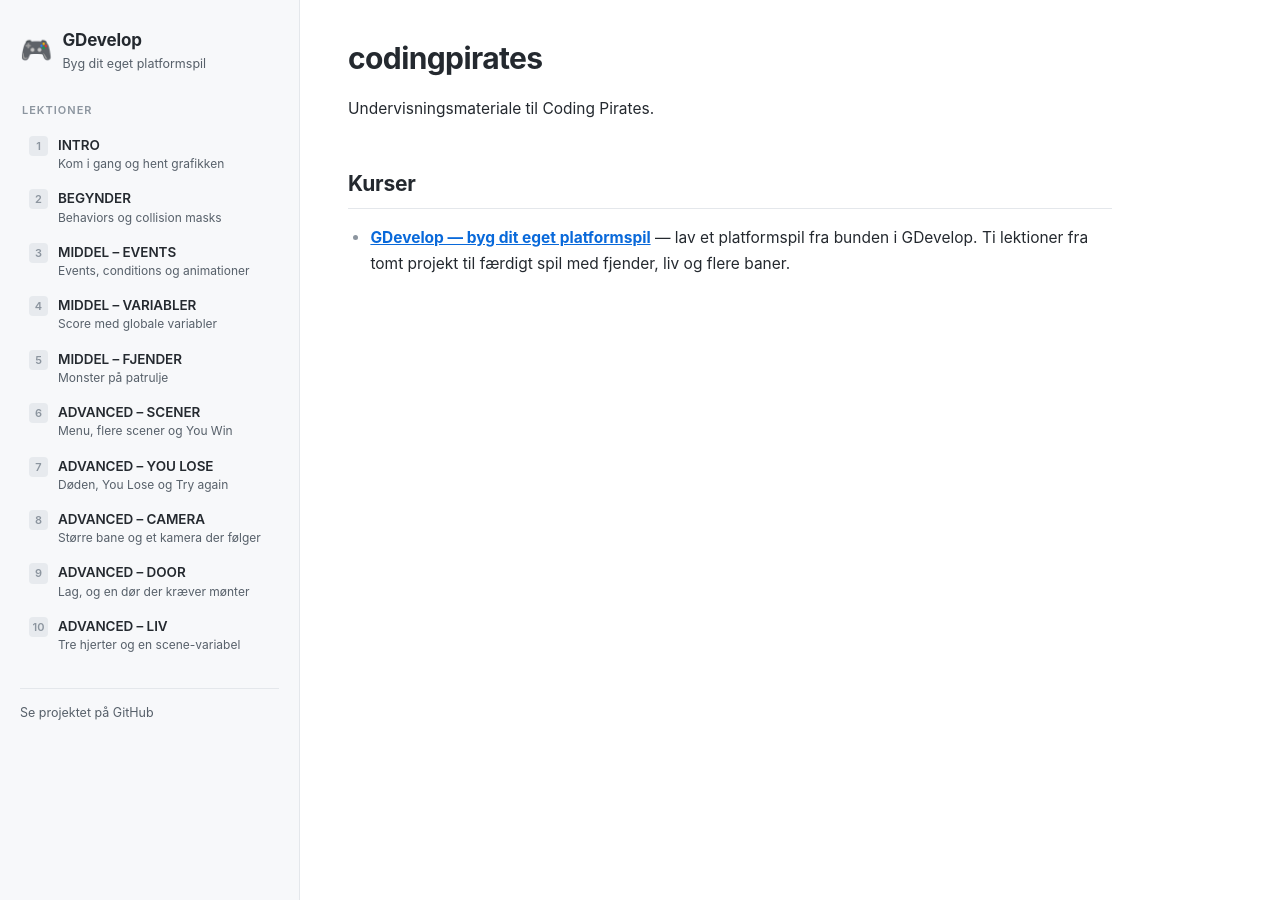
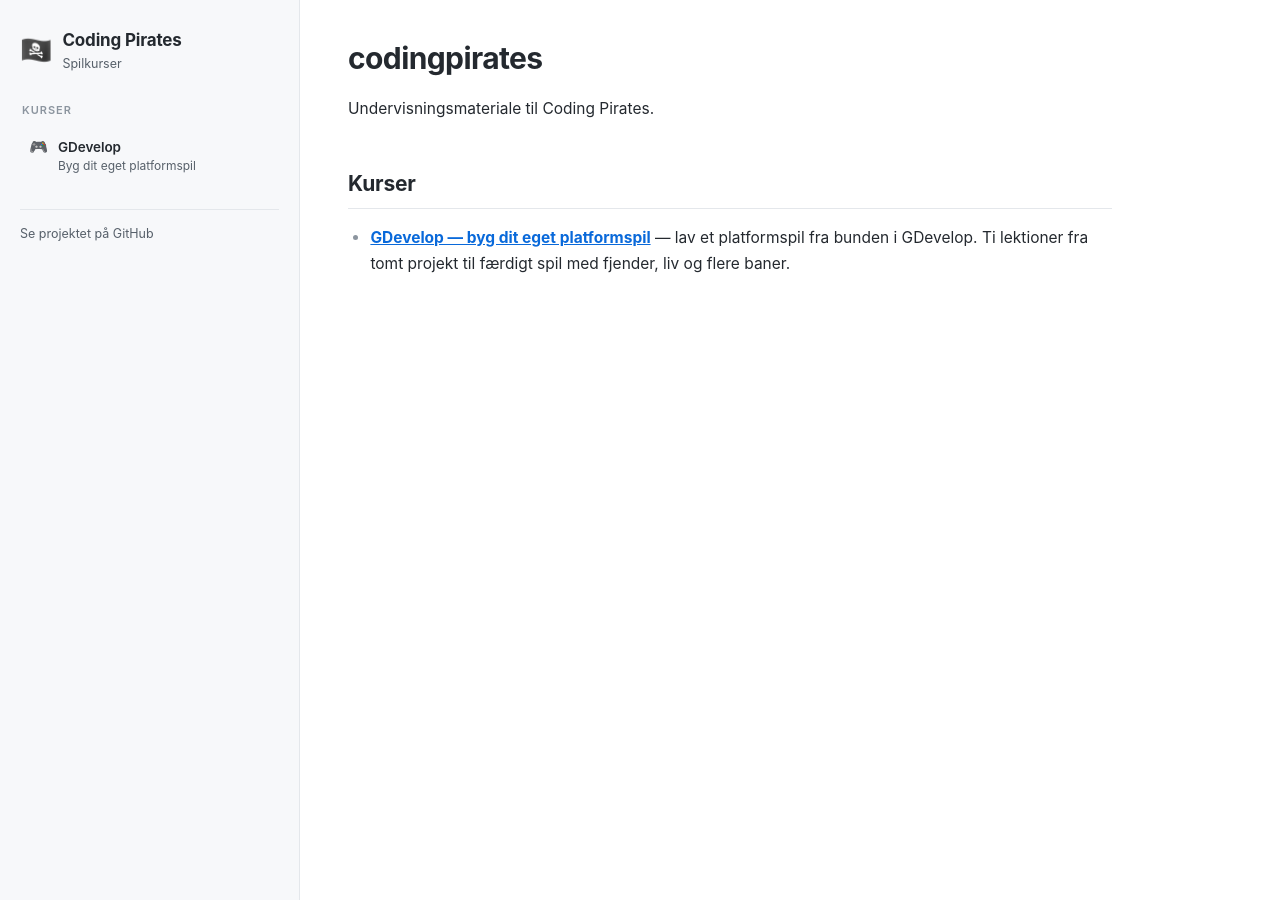
Before and after one commit to plolle/codingpirates, a Jekyll site: the page built from README.md, in a window 1280 px wide. Built offline with Jekyll 4.4.1, drawn with Linux system fonts in a browser that asks for light colours; our own code applies the rules of GitHub Pages for plain Markdown files.

Commit message:
Let the site hold several courses
The lesson list moves from _data/lessons.yml to _data/courses.yml, one
entry per course. The layout finds the current course from the first part
of the URL, so brand, menu and Forrige/Naeste come from that course. The
front page lists the courses instead.

Co-Authored-By: Claude Opus 5.5 <noreply@anthropic.com>

```diff
--- a/_config.yml
+++ b/_config.yml
@@ -1,5 +1,5 @@
-title: GDevelop — byg dit eget platformspil
-description: Spilkursus til Coding Pirates
+title: Coding Pirates – spilkurser
+description: Spilkurser til Coding Pirates
 lang: da
 
 url: https://plolle.github.io
--- /dev/null
+++ b/_data/courses.yml
@@ -0,0 +1,67 @@
+# Kurserne på sitet. dir er kursets mappe, og lessons er lektionerne i den
+# rækkefølge de skal tages.
+# ready: false gør punktet grået ud i menuen, indtil lektionen er skrevet.
+- dir: gdevelop
+  title: GDevelop
+  subtitle: Byg dit eget platformspil
+  icon: 🎮
+  lessons:
+    - num: 1
+      dir: 01-intro
+      title: INTRO
+      subtitle: Kom i gang og hent grafikken
+      ready: true
+
+    - num: 2
+      dir: 02-begynder
+      title: BEGYNDER
+      subtitle: Behaviors og collision masks
+      ready: true
+
+    - num: 3
+      dir: 03-middel-events
+      title: MIDDEL – EVENTS
+      subtitle: Events, conditions og animationer
+      ready: true
+
+    - num: 4
+      dir: 04-middel-variabler
+      title: MIDDEL – VARIABLER
+      subtitle: Score med globale variabler
+      ready: true
+
+    - num: 5
+      dir: 05-middel-fjender
+      title: MIDDEL – FJENDER
+      subtitle: Monster på patrulje
+      ready: true
+
+    - num: 6
+      dir: 06-advanced-scener
+      title: ADVANCED – SCENER
+      subtitle: Menu, flere scener og You Win
+      ready: true
+
+    - num: 7
+      dir: 07-advanced-you-lose
+      title: ADVANCED – YOU LOSE
+      subtitle: Døden, You Lose og Try again
+      ready: true
+
+    - num: 8
+      dir: 08-advanced-camera
+      title: ADVANCED – CAMERA
+      subtitle: Større bane og et kamera der følger
+      ready: true
+
+    - num: 9
+      dir: 09-advanced-door
+      title: ADVANCED – DOOR
+      subtitle: Lag, og en dør der kræver mønter
+      ready: true
+
+    - num: 10
+      dir: 10-advanced-liv
+      title: ADVANCED – LIV
+      subtitle: Tre hjerter og en scene-variabel
+      ready: true
--- a/_data/lessons.yml
+++ /dev/null
@@ -1,61 +0,0 @@
-# Lektionerne i kurset, i den rækkefølge de skal tages.
-# ready: false gør punktet grået ud i menuen, indtil lektionen er skrevet.
-- num: 1
-  dir: 01-intro
-  title: INTRO
-  subtitle: Kom i gang og hent grafikken
-  ready: true
-
-- num: 2
-  dir: 02-begynder
-  title: BEGYNDER
-  subtitle: Behaviors og collision masks
-  ready: true
-
-- num: 3
-  dir: 03-middel-events
-  title: MIDDEL – EVENTS
-  subtitle: Events, conditions og animationer
-  ready: true
-
-- num: 4
-  dir: 04-middel-variabler
-  title: MIDDEL – VARIABLER
-  subtitle: Score med globale variabler
-  ready: true
-
-- num: 5
-  dir: 05-middel-fjender
-  title: MIDDEL – FJENDER
-  subtitle: Monster på patrulje
-  ready: true
-
-- num: 6
-  dir: 06-advanced-scener
-  title: ADVANCED – SCENER
-  subtitle: Menu, flere scener og You Win
-  ready: true
-
-- num: 7
-  dir: 07-advanced-you-lose
-  title: ADVANCED – YOU LOSE
-  subtitle: Døden, You Lose og Try again
-  ready: true
-
-- num: 8
-  dir: 08-advanced-camera
-  title: ADVANCED – CAMERA
-  subtitle: Større bane og et kamera der følger
-  ready: true
-
-- num: 9
-  dir: 09-advanced-door
-  title: ADVANCED – DOOR
-  subtitle: Lag, og en dør der kræver mønter
-  ready: true
-
-- num: 10
-  dir: 10-advanced-liv
-  title: ADVANCED – LIV
-  subtitle: Tre hjerter og en scene-variabel
-  ready: true
--- a/_layouts/default.html
+++ b/_layouts/default.html
@@ -12,21 +12,39 @@
 
 <div class="layout">
 
+  {% comment %}Kurset findes ud fra første del af adressen, fx /gdevelop/01-intro/{% endcomment %}
+  {% assign parts = page.url | split: '/' %}
+  {% assign lesson_dir = parts[2] %}
+  {% assign course = nil %}
+  {% if parts[1] %}{% assign course = site.data.courses | where: 'dir', parts[1] | first %}{% endif %}
+  {% if course %}{% assign course_url = '/' | append: course.dir | append: '/' %}{% endif %}
+
   <aside class="sidebar">
-    <a class="brand" href="{{ '/gdevelop/' | relative_url }}">
-      <span class="brand-icon">🎮</span>
+    {% if course %}
+    <a class="brand" href="{{ course_url | relative_url }}">
+      <span class="brand-icon">{{ course.icon }}</span>
       <span class="brand-text">
-        <strong>GDevelop</strong>
-        <small>Byg dit eget platformspil</small>
+        <strong>{{ course.title }}</strong>
+        <small>{{ course.subtitle }}</small>
       </span>
     </a>
+    {% else %}
+    <a class="brand" href="{{ '/' | relative_url }}">
+      <span class="brand-icon">🏴‍☠️</span>
+      <span class="brand-text">
+        <strong>Coding Pirates</strong>
+        <small>Spilkurser</small>
+      </span>
+    </a>
+    {% endif %}
 
+    {% if course %}
     <nav class="lessons" aria-label="Lektioner">
       <h2 class="nav-heading">Lektioner</h2>
       <ol>
-        {% for lesson in site.data.lessons %}
-          {% assign target = '/gdevelop/' | append: lesson.dir | append: '/' | relative_url %}
-          {% if page.url contains lesson.dir %}{% assign state = 'active' %}
+        {% for lesson in course.lessons %}
+          {% assign target = course_url | append: lesson.dir | append: '/' | relative_url %}
+          {% if lesson.dir == lesson_dir %}{% assign state = 'active' %}
           {% elsif lesson.ready %}{% assign state = 'ready' %}
           {% else %}{% assign state = 'todo' %}{% endif %}
           <li class="{{ state }}">
@@ -51,6 +69,24 @@
         {% endfor %}
       </ol>
     </nav>
+    {% else %}
+    <nav class="lessons courses" aria-label="Kurser">
+      <h2 class="nav-heading">Kurser</h2>
+      <ol>
+        {% for c in site.data.courses %}
+          <li class="ready">
+            <a href="{{ '/' | append: c.dir | append: '/' | relative_url }}">
+              <span class="num">{{ c.icon }}</span>
+              <span class="label">
+                <span class="t">{{ c.title }}</span>
+                <span class="s">{{ c.subtitle }}</span>
+              </span>
+            </a>
+          </li>
+        {% endfor %}
+      </ol>
+    </nav>
+    {% endif %}
 
     <nav class="toc" aria-label="Indhold på denne side" hidden>
       <h2 class="nav-heading">På denne side</h2>
@@ -58,27 +94,29 @@
     </nav>
 
     <div class="sidebar-foot">
-      <a href="https://github.com/{{ site.github.repository_nwo | default: 'plolle/codingpirates' }}">Se projektet på GitHub</a>
+      {% if course %}<a href="{{ '/' | relative_url }}">Alle kurser</a> · {% endif %}<a href="https://github.com/{{ site.github.repository_nwo | default: 'plolle/codingpirates' }}">Se projektet på GitHub</a>
     </div>
   </aside>
 
   <main class="content">
     {{ content }}
 
-    {% comment %}Forrige/naeste-navigation, udregnet ud fra lessons.yml{% endcomment %}
-    {% assign ready = site.data.lessons | where: 'ready', true %}
+    {% comment %}Forrige/naeste-navigation, udregnet ud fra courses.yml{% endcomment %}
+    {% if course %}
+    {% assign ready = course.lessons | where: 'ready', true %}
     {% assign prev = nil %}{% assign next = nil %}{% assign found = false %}
     {% for lesson in ready %}
-      {% if page.url contains lesson.dir %}{% assign found = true %}
+      {% if lesson.dir == lesson_dir %}{% assign found = true %}
       {% elsif found and next == nil %}{% assign next = lesson %}
       {% elsif found == false %}{% assign prev = lesson %}
       {% endif %}
     {% endfor %}
     {% if found and prev or found and next %}
     <nav class="pager">
-      {% if prev %}<a class="prev" href="{{ '/gdevelop/' | append: prev.dir | append: '/' | relative_url }}"><small>Forrige</small>{{ prev.title }}</a>{% endif %}
-      {% if next %}<a class="next" href="{{ '/gdevelop/' | append: next.dir | append: '/' | relative_url }}"><small>Næste</small>{{ next.title }}</a>{% endif %}
+      {% if prev %}<a class="prev" href="{{ course_url | append: prev.dir | append: '/' | relative_url }}"><small>Forrige</small>{{ prev.title }}</a>{% endif %}
+      {% if next %}<a class="next" href="{{ course_url | append: next.dir | append: '/' | relative_url }}"><small>Næste</small>{{ next.title }}</a>{% endif %}
     </nav>
+    {% endif %}
     {% endif %}
   </main>
 
--- a/assets/css/style.scss
+++ b/assets/css/style.scss
@@ -120,6 +120,9 @@ body {
 .lessons .disabled { cursor: not-allowed; }
 .lessons .disabled .t { color: var(--ink-faint); font-weight: 500; }
 .lessons .disabled .s { color: #a8b0b9; }
+
+/* Kursuslisten paa forsiden: ikonet i stedet for et nummer */
+.courses .num { background: none; font-size: 15px; }
 
 /* ---------- Sidebar: paa denne side ---------- */
 .toc ul { list-style: none; margin: 0; padding: 0 0 0 2px; border-left: 2px solid var(--line); }
```
